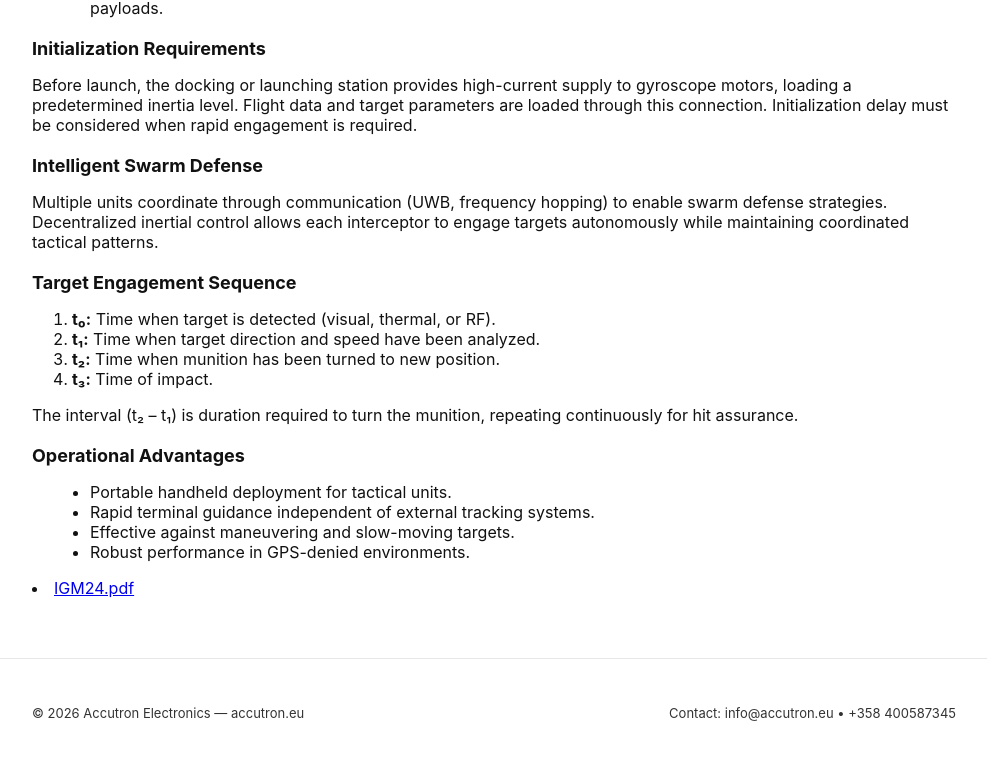
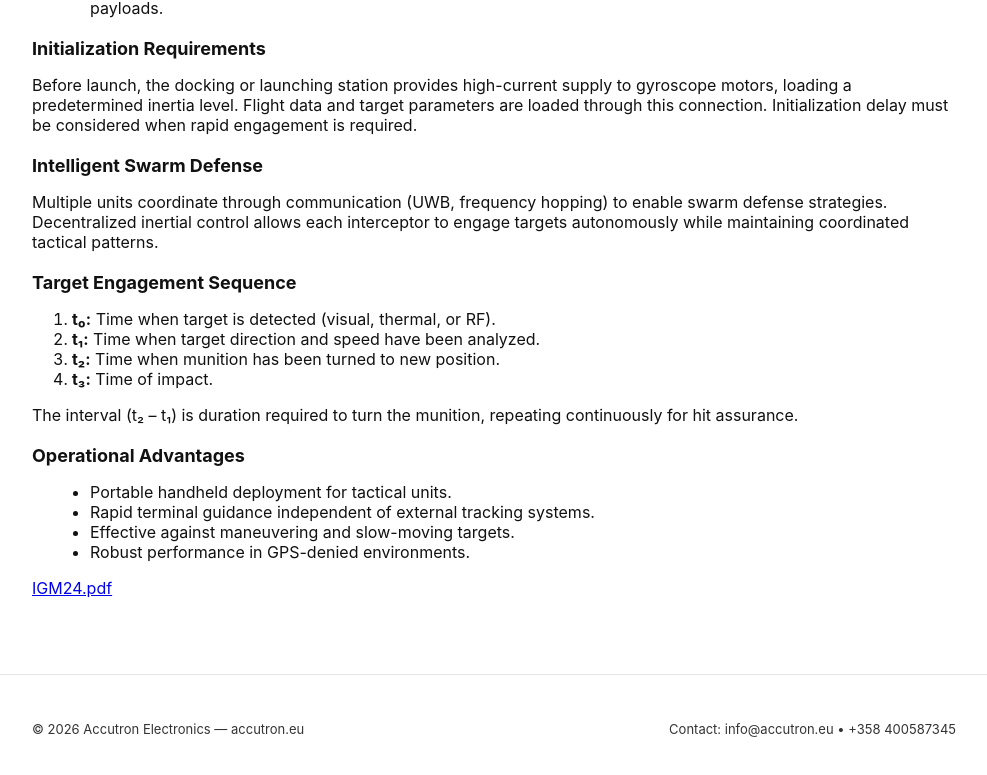
Before and after one commit to ElkkuTee/accutron, a React (Vite) app: page /drones in a window 1280 px wide. Shown: the part 401-1176 px from the top of the page, without its empty margins (146-1133 px from the left). Built offline with nearby package versions, Linux system fonts and the light colour scheme.

Commit message:
added route to pdf

```diff
--- a/src/pages/Drones.jsx
+++ b/src/pages/Drones.jsx
@@ -42,7 +42,7 @@
         <li>Effective against maneuvering and slow-moving targets.</li>
         <li>Robust performance in GPS-denied environments.</li>
       </ul>
-      <li key="IGM24.pdf"><a href="/links" target="_blank" rel="noopener noreferrer">IGM24.pdf</a></li>
+      <p><a href="/IGM24.pdf" target="_blank" rel="noopener noreferrer">IGM24.pdf</a></p>
     </section>
   )
 }
```
Also changed, not shown: vercel.json.
